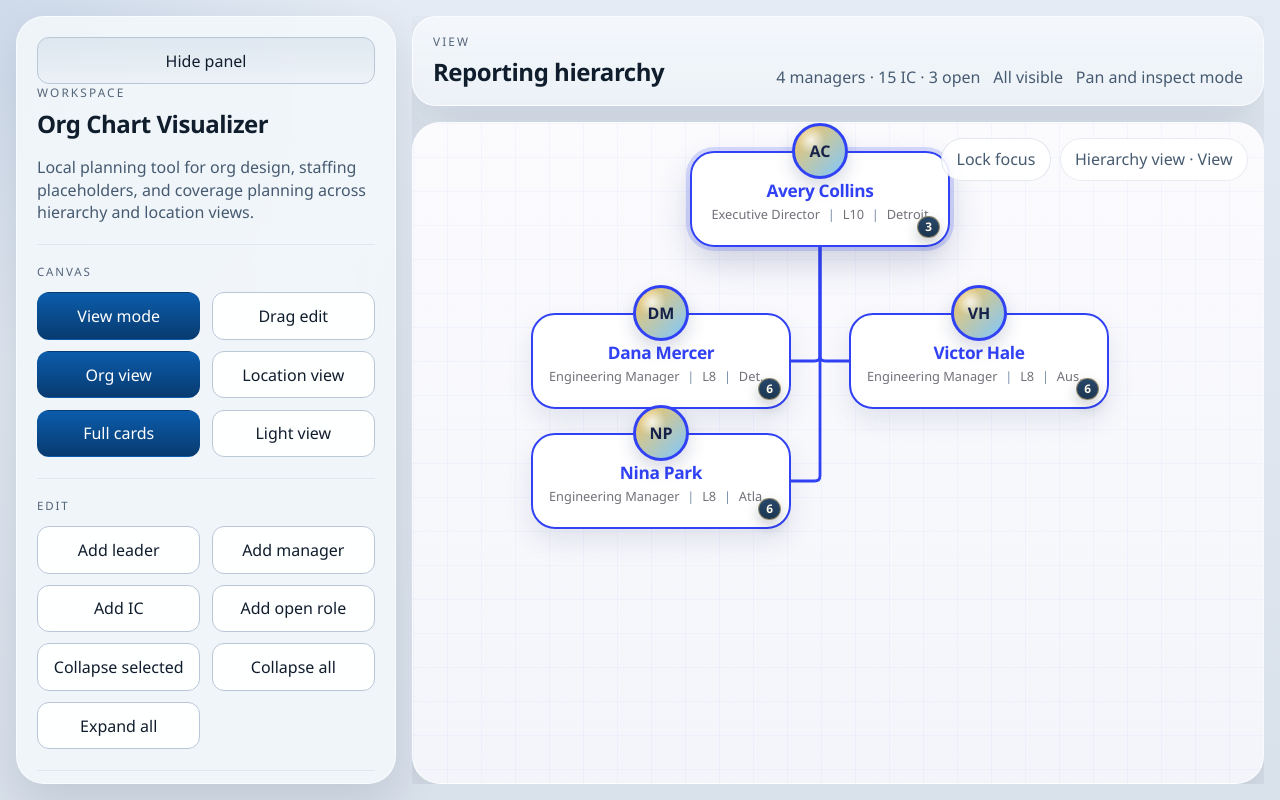
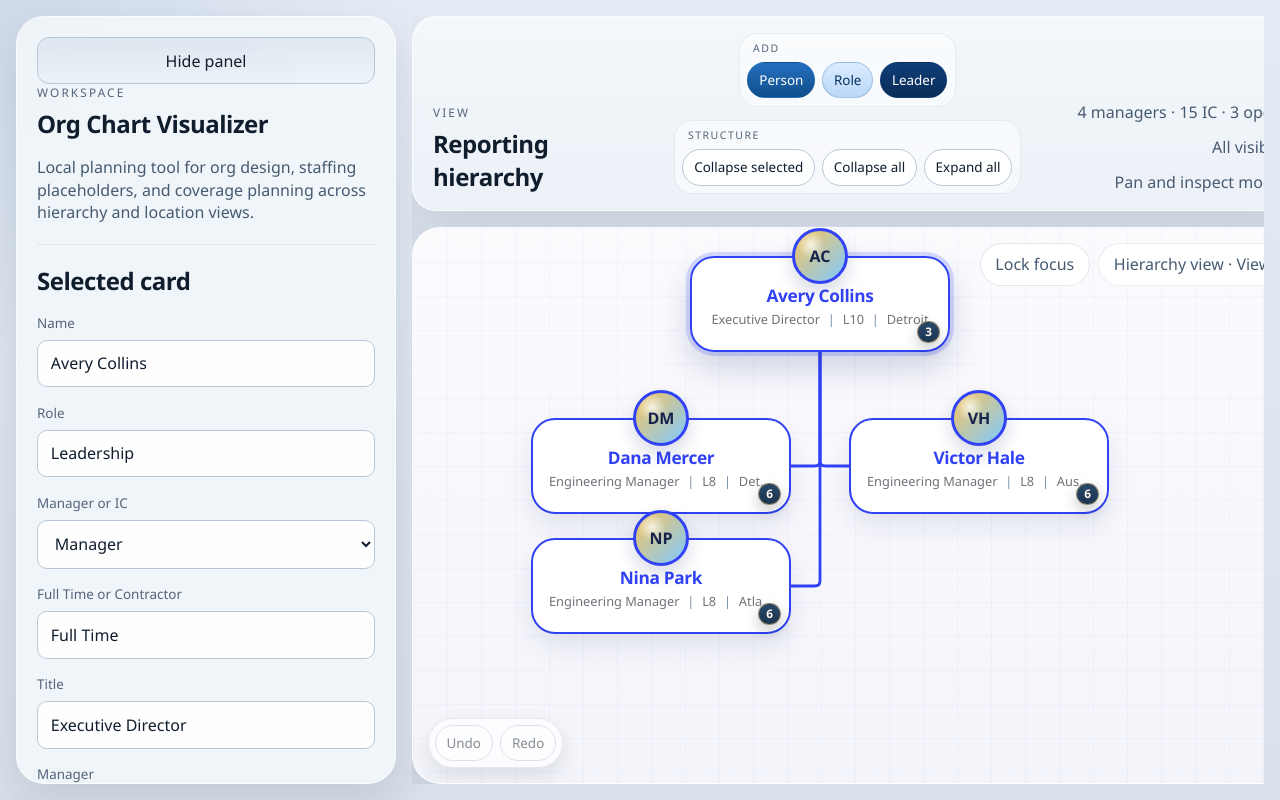
Before and after one commit to onepalebluedot/org-chart-visualizer, a React (Vite) app: page / in a window 1280 px wide. Built offline with nearby package versions, Linux system fonts and the light colour scheme.

Commit message:
Refine workspace controls and collapse behavior

```diff
--- a/src/App.tsx
+++ b/src/App.tsx
@@ -669,7 +669,13 @@ export default function App() {
         setExpandedIds((current) => new Set(current).add(parentId));
       } else {
         setOrgFocusId(personId);
-        setExpandedIds(getDefaultFocusedExpandedIds(orgData, personId));
+        setExpandedIds((current) => {
+          const next = new Set(current);
+          if (hasDirectReports) {
+            next.add(personId);
+          }
+          return next;
+        });
       }
     }
     setSelectedId(personId);
@@ -855,10 +861,6 @@ export default function App() {
 
     captureViewportAnchor();
     setExpandedIds((current) => {
-      if (!isLowestLevelTeamManager(targetId)) {
-        return current.has(targetId) ? new Set() : new Set([targetId]);
-      }
-
       const next = new Set(current);
       if (next.has(targetId)) {
         next.delete(targetId);
@@ -907,6 +909,20 @@ export default function App() {
     collapseTargetId && canCollapseSelection && expandedIds.has(collapseTargetId) ? "Collapse selected" : "Expand selected";
   const canUndo = undoStackRef.current.length > 0;
   const canRedo = redoStackRef.current.length > 0;
+  const undoChange = () =>
+    setOrgData((current) => {
+      const previous = undoStackRef.current.pop();
+      if (!previous) return current;
+      redoStackRef.current.push(current);
+      return normalizeOrgData(previous);
+    });
+  const redoChange = () =>
+    setOrgData((current) => {
+      const next = redoStackRef.current.pop();
+      if (!next) return current;
+      undoStackRef.current.push(current);
+      return normalizeOrgData(next);
+    });
 
   return (
     <div
@@ -956,6 +972,83 @@ export default function App() {
           </p>
         </div>
 
+        <div className="sidebar-section selected-card-section">
+          <div className="section-title-row">
+            <h2>Selected card</h2>
+            {selectedPerson && selectedPerson.id !== orgData.rootId ? (
+              <button className="danger-link" onClick={deleteSelected}>
+                Remove
+              </button>
+            ) : null}
+          </div>
+          {selectedPerson ? (
+            <div className="editor-form">
+              <label>
+                <span>Name</span>
+                <input
+                  value={formState.name}
+                  onChange={(event) => applyForm({ ...formState, name: event.target.value })}
+                />
+              </label>
+              <label>
+                <span>Role</span>
+                <input
+                  value={formState.role}
+                  onChange={(event) => applyForm({ ...formState, role: event.target.value })}
+                />
+              </label>
+              <label>
+                <span>Manager or IC</span>
+                <select
+                  value={formState.managerOrIc}
+                  onChange={(event) =>
+                    applyForm({ ...formState, managerOrIc: event.target.value as PersonFormState["managerOrIc"] })
+                  }
+                >
+                  <option value="Manager">Manager</option>
+                  <option value="IC">IC</option>
+                </select>
+              </label>
+              <label>
+                <span>Full Time or Contractor</span>
+                <input
+                  value={formState.workerType}
+                  onChange={(event) => applyForm({ ...formState, workerType: event.target.value })}
+                />
+              </label>
+              <label>
+                <span>Title</span>
+                <input
+                  value={formState.title}
+                  onChange={(event) => applyForm({ ...formState, title: event.target.value })}
+                />
+              </label>
+              <label>
+                <span>Manager</span>
+                <input value={formState.managerName} readOnly />
+              </label>
+              <label>
+                <span>Level</span>
+                <input
+                  value={formState.level}
+                  inputMode="numeric"
+                  onChange={(event) => handleLevelInputChange(event.target.value)}
+                  onBlur={commitLevelInput}
+                />
+              </label>
+              <label>
+                <span>Location</span>
+                <input
+                  value={formState.location}
+                  onChange={(event) => applyForm({ ...formState, location: event.target.value })}
+                />
+              </label>
+            </div>
+          ) : (
+            <p className="muted">Select a person card to edit details.</p>
+          )}
+        </div>
+
         <div className="sidebar-section">
           <p className="section-kicker">Canvas</p>
           <div className="toolbar-grid">
@@ -982,53 +1075,6 @@ export default function App() {
             </button>
             <button onClick={() => setCardDensity("light")} className={cardDensity === "light" ? "selected-action" : ""}>
               Light view
-            </button>
-          </div>
-        </div>
-
-        <div className="sidebar-section">
-          <p className="section-kicker">Edit</p>
-          <div className="toolbar-grid">
-            <button onClick={addLeader}>Add leader</button>
-            <button onClick={() => addPerson("manager")}>Add manager</button>
-            <button onClick={() => addPerson("ic")}>Add IC</button>
-            <button onClick={() => addPerson("open-role")}>Add open role</button>
-            <button onClick={toggleCollapse} disabled={!canCollapseSelection}>
-              {collapseLabel}
-            </button>
-            <button onClick={collapseAll}>Collapse all</button>
-            <button onClick={expandAll}>Expand all</button>
-          </div>
-        </div>
-
-        <div className="sidebar-section">
-          <p className="section-kicker">History</p>
-          <div className="toolbar-grid">
-            <button
-              onClick={() =>
-                setOrgData((current) => {
-                  const previous = undoStackRef.current.pop();
-                  if (!previous) return current;
-                  redoStackRef.current.push(current);
-                  return normalizeOrgData(previous);
-                })
-              }
-              disabled={!canUndo}
-            >
-              Undo
-            </button>
-            <button
-              onClick={() =>
-                setOrgData((current) => {
-                  const next = redoStackRef.current.pop();
-                  if (!next) return current;
-                  undoStackRef.current.push(current);
-                  return normalizeOrgData(next);
-                })
-              }
-              disabled={!canRedo}
-            >
-              Redo
             </button>
           </div>
         </div>
@@ -1137,103 +1183,6 @@ export default function App() {
         </div>
 
         <div className="sidebar-section">
-          <div className="section-title-row">
-            <h2>Selected card</h2>
-            {selectedPerson && selectedPerson.id !== orgData.rootId ? (
-              <button className="danger-link" onClick={deleteSelected}>
-                Remove
-              </button>
-            ) : null}
-          </div>
-          {selectedPerson ? (
-            <div className="editor-form">
-              <label>
-                <span>Name</span>
-                <input
-                  value={formState.name}
-                  onChange={(event) => applyForm({ ...formState, name: event.target.value })}
-                />
-              </label>
-              <label>
-                <span>Role</span>
-                <input
-                  value={formState.role}
-                  onChange={(event) => applyForm({ ...formState, role: event.target.value })}
-                />
-              </label>
-              <label>
-                <span>Manager or IC</span>
-                <select
-                  value={formState.managerOrIc}
-                  onChange={(event) =>
-                    applyForm({ ...formState, managerOrIc: event.target.value as PersonFormState["managerOrIc"] })
-                  }
-                >
-                  <option value="Manager">Manager</option>
-                  <option value="IC">IC</option>
-                </select>
-              </label>
-              <label>
-                <span>Full Time or Contractor</span>
-                <input
-                  value={formState.workerType}
-                  onChange={(event) => applyForm({ ...formState, workerType: event.target.value })}
-                />
-              </label>
-              <label>
-                <span>Title</span>
-                <input
-                  value={formState.title}
-                  onChange={(event) => applyForm({ ...formState, title: event.target.value })}
-                />
-              </label>
-              <label>
-                <span>Manager</span>
-                <input value={formState.managerName} readOnly />
-              </label>
-              <label>
-                <span>Level</span>
-                <input
-                  value={formState.level}
-                  inputMode="numeric"
-                  onChange={(event) => handleLevelInputChange(event.target.value)}
-                  onBlur={commitLevelInput}
-                />
-              </label>
-              <label>
-                <span>Location</span>
-                <input
-                  value={formState.location}
-                  onChange={(event) => applyForm({ ...formState, location: event.target.value })}
-                />
-              </label>
-            </div>
-          ) : (
-            <p className="muted">Select a person card to edit details.</p>
-          )}
-        </div>
-
-        <div className="sidebar-section legend">
-          <h2>Legend</h2>
-          <div className="legend-item">
-            <span className="legend-swatch executive" />
-            <span>Executive</span>
-          </div>
-          <div className="legend-item">
-            <span className="legend-swatch manager" />
-            <span>Manager</span>
-          </div>
-          <div className="legend-item">
-            <span className="legend-swatch ic" />
-            <span>IC</span>
-          </div>
-          <div className="legend-item">
-            <span className="legend-swatch open-role" />
-            <span>Open role</span>
-          </div>
-        </div>
-
-        <div className="sidebar-section">
           <h2>Locations</h2>
           <div className="project-list">
             {locationSummary.map(([location, count]) => (
@@ -1277,7 +1226,7 @@ export default function App() {
 
       <main className="canvas-shell">
         <div className="canvas-header">
-          <div>
+          <div className="canvas-title-block">
             <p className="eyebrow">View</p>
             <h2>{viewMode === "org" ? "Reporting hierarchy" : "Location grouping"}</h2>
             {isMobileLayout ? (
@@ -1295,6 +1244,34 @@ export default function App() {
               </div>
             ) : null}
           </div>
+          {!isMobileLayout ? (
+            <div className="top-edit-bar" aria-label="Edit controls">
+              <div className="top-control-group add-control-group">
+                <span>Add</span>
+                <div className="top-control-buttons">
+                  <button className="add-person-button" onClick={() => addPerson("ic")}>
+                    Person
+                  </button>
+                  <button className="add-role-button" onClick={() => addPerson("open-role")}>
+                    Role
+                  </button>
+                  <button className="add-leader-button" onClick={addLeader}>
+                    Leader
+                  </button>
+                </div>
+              </div>
+              <div className="top-control-group structure-control-group">
+                <span>Structure</span>
+                <div className="top-control-buttons">
+                  <button onClick={toggleCollapse} disabled={!canCollapseSelection}>
+                    {collapseLabel}
+                  </button>
+                  <button onClick={collapseAll}>Collapse all</button>
+                  <button onClick={expandAll}>Expand all</button>
+                </div>
+              </div>
+            </div>
+          ) : null}
           <div className="canvas-meta">
             <span>
               {roleSummary.managers} managers · {roleSummary.individualContributors} IC · {roleSummary.openRoles} open
@@ -1364,6 +1341,16 @@ export default function App() {
                   {viewMode === "org" ? "Hierarchy view" : "Location view"} · {isDragEditing ? "Drag edit" : "View"}
                   {viewMode === "org" && canvasLocked ? " · Locked" : ""}
                 </div>
+              </div>
+            </Panel>
+            <Panel position="bottom-left">
+              <div className="canvas-history-controls" aria-label="History controls">
+                <button onClick={undoChange} disabled={!canUndo} type="button">
+                  Undo
+                </button>
+                <button onClick={redoChange} disabled={!canRedo} type="button">
+                  Redo
+                </button>
               </div>
             </Panel>
             <Background
--- a/src/styles.css
+++ b/src/styles.css
@@ -396,14 +396,81 @@ h2 {
 }
 
 .canvas-header {
-  display: flex;
-  justify-content: space-between;
-  align-items: flex-end;
+  display: grid;
+  grid-template-columns: minmax(220px, 0.9fr) minmax(360px, 1.7fr) minmax(240px, 1fr);
+  gap: 0.9rem;
+  align-items: end;
   padding: 1rem 1.25rem;
   background: linear-gradient(180deg, rgba(244, 247, 251, 0.94), rgba(237, 242, 248, 0.9));
   border-radius: 24px;
   border: 1px solid rgba(255, 255, 255, 0.7);
   box-shadow: var(--shadow);
+}
+
+.canvas-title-block {
+  min-width: 0;
+}
+
+.top-edit-bar {
+  display: flex;
+  flex-wrap: wrap;
+  gap: 0.85rem;
+  justify-content: center;
+  align-items: stretch;
+}
+
+.top-edit-bar button,
+.canvas-history-controls button {
+  padding: 0.5rem 0.68rem;
+  border-radius: 999px;
+  font-size: 0.84rem;
+  background: rgba(255, 255, 255, 0.92);
+}
+
+.top-control-group {
+  display: grid;
+  align-content: start;
+  gap: 0.35rem;
+  padding: 0.45rem;
+  border-radius: 18px;
+  background: rgba(255, 255, 255, 0.5);
+  border: 1px solid rgba(147, 165, 184, 0.18);
+}
+
+.top-control-group > span {
+  font-size: 0.66rem;
+  text-transform: uppercase;
+  letter-spacing: 0.14em;
+  color: var(--muted);
+  padding-left: 0.35rem;
+}
+
+.top-control-buttons {
+  display: flex;
+  flex-wrap: wrap;
+  gap: 0.42rem;
+}
+
+.top-edit-bar .add-person-button {
+  color: #ffffff;
+  border-color: transparent;
+  background: linear-gradient(180deg, #256fc0 0%, #0f4f8a 100%);
+}
+
+.top-edit-bar .add-role-button {
+  color: #07345f;
+  border-color: rgba(74, 132, 194, 0.34);
+  background: linear-gradient(180deg, #dcecff 0%, #b9d7f7 100%);
+}
+
+.top-edit-bar .add-leader-button {
+  color: #ffffff;
+  border-color: transparent;
+  background: linear-gradient(180deg, #103e78 0%, #082d58 100%);
+}
+
+.structure-control-group {
+  min-width: 320px;
 }
 
 .canvas-meta {
@@ -536,6 +603,16 @@ h2 {
   display: flex;
   gap: 0.55rem;
   align-items: center;
+}
+
+.canvas-history-controls {
+  display: flex;
+  gap: 0.45rem;
+  padding: 0.35rem;
+  border-radius: 999px;
+  background: rgba(255, 255, 255, 0.72);
+  border: 1px solid rgba(147, 165, 184, 0.22);
+  box-shadow: 0 10px 22px rgba(12, 28, 49, 0.1);
 }
 
 .canvas-lock-button {
@@ -924,11 +1001,15 @@ h2 {
   }
 
   .canvas-header {
-    flex-direction: column;
+    grid-template-columns: 1fr;
     align-items: stretch;
     gap: 0.85rem;
     padding: 0.9rem 1rem;
     border-radius: 20px;
+  }
+
+  .top-edit-bar {
+    display: none;
   }
 
   .canvas-header h2 {
```
Also changed, not shown: 1 other file (tests, documents, lock files or other folders).
